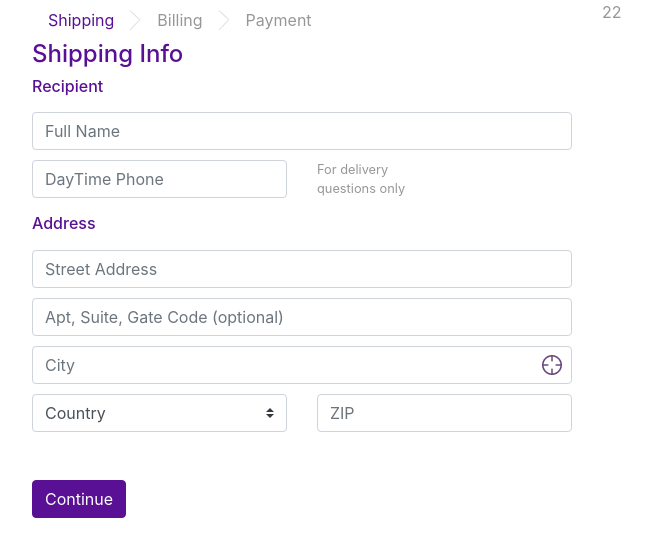
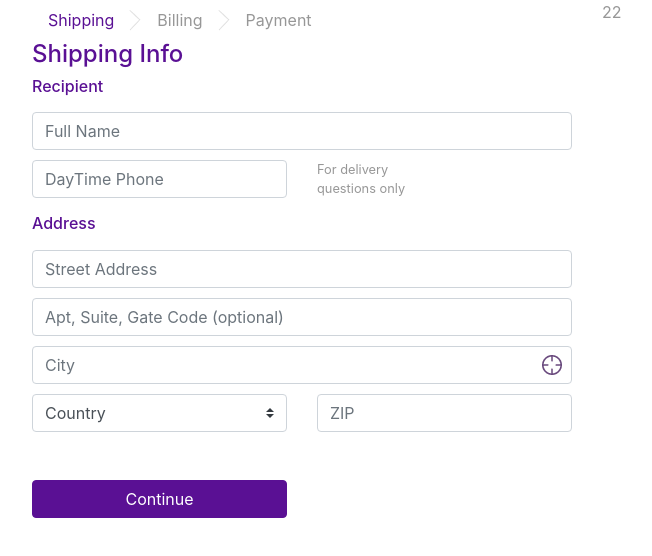
Before and after one commit to eich47/order, a Vue app: page / in a window 1280 px wide. Shown: the top 556 px of the page, without its empty margins (53-705 px from the left). Built offline with nearby package versions, Linux system fonts and the light colour scheme.

Commit message:
обертка для кнопки

```diff
--- a/src/components/FormUserInfo.vue
+++ b/src/components/FormUserInfo.vue
@@ -36,10 +36,11 @@
           </b-col>
         </b-row>
       </b-container>
-
-      <b-button class="mt-5" type="submit" variant="primary">
-        Continue
-      </b-button>
+      <div class="col-6 pl-0">
+        <b-button class="mt-5" block type="submit" variant="primary">
+          Continue
+        </b-button>
+      </div>
     </b-form>
   </div>
 </template>
```
